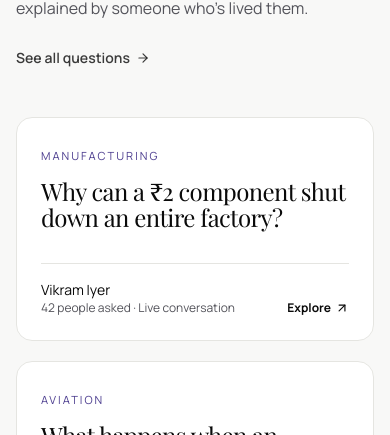
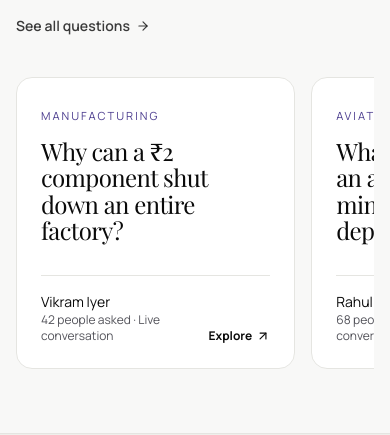
Before and after one commit to theyashraj7/experia-frontend, a React (Create React App) app: page / in a window 390 px wide. Shown: the part 3274-3709 px from the top of the page. Built offline with nearby package versions, Linux system fonts and the light colour scheme; a web font is replaced by a local one.

Commit message:
Refactor QuestionExplorer layout and styling
Updated the layout and styling of the QuestionExplorer component for better responsiveness and visual appeal.

```diff
--- a/src/components/sections/QuestionExplorer.jsx
+++ b/src/components/sections/QuestionExplorer.jsx
@@ -7,7 +7,7 @@ import { QUESTIONS } from "@/data/mockData";
 export default function QuestionExplorer() {
   const items = QUESTIONS.slice(0, 6);
   return (
-    <section className="mx-auto max-w-7xl px-4 py-20 sm:px-6 sm:py-28 lg:px-8 lg:py-32">
+    <section className="mx-auto max-w-7xl px-4 py-12 sm:px-6 sm:py-20 lg:px-8 lg:py-28">
       <div className="flex flex-col gap-6 sm:flex-row sm:items-end sm:justify-between">
         <Reveal>
           <SectionHeading
@@ -21,7 +21,15 @@ export default function QuestionExplorer() {
         </Reveal>
       </div>
 
-      <Stagger className="mt-12 grid grid-cols-1 gap-5 sm:grid-cols-2 lg:grid-cols-3" stagger={0.06}>
+      {/* Swipeable on mobile/tablet, grid on desktop */}
+      <div className="mt-10 flex snap-x-mandatory gap-4 overflow-x-auto pb-4 no-scrollbar lg:hidden">
+        {items.map((q) => (
+          <div key={q.slug} className="w-[78%] shrink-0 snap-start xs:w-[65%] sm:w-[45%]">
+            <QuestionCard question={q} className="h-full" />
+          </div>
+        ))}
+      </div>
+      <Stagger className="mt-12 hidden gap-5 lg:grid lg:grid-cols-3" stagger={0.06}>
         {items.map((q) => (
           <motion.div key={q.slug} variants={staggerItem}>
             <QuestionCard question={q} className="h-full" />
```
